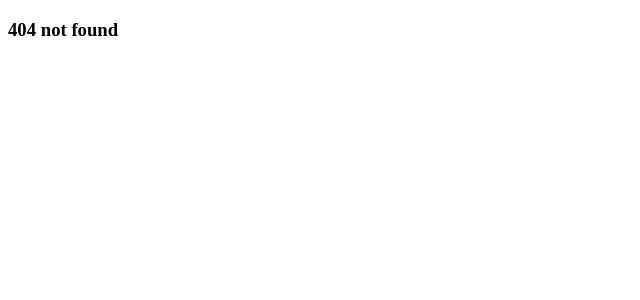
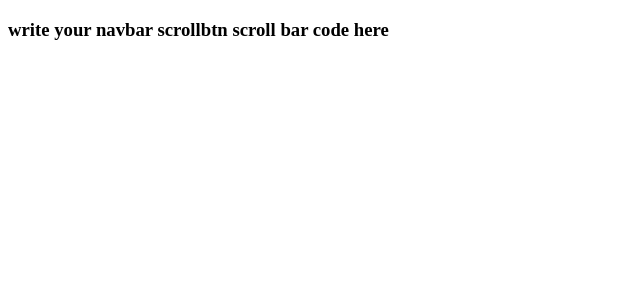
Before and after one commit to Unix2D0s/International-Space-Cafe, a React (Vite) app in the folder frontend/: page /playground in a window 1280 px wide. Before the commit this address had no page. Shown: the top 300 px of the page, without its empty margins (0-640 px from the left). Built offline with nearby package versions, Linux system fonts and the light colour scheme.

Commit message:
Create Playground

```diff
--- a/frontend/src/App.jsx
+++ b/frontend/src/App.jsx
@@ -4,6 +4,8 @@ import Home from './pages/Home'
 import About from './pages/About'
 import Contact from './pages/Contact'
 import NoPage from './pages/NoPage'
+import Playground from './pages/Playground'
+
 
 
 const App = () => {
@@ -15,6 +17,7 @@ const App = () => {
                     <Route path='/home' element={<Home />}></Route>
                     <Route path='/about' element={<About />}></Route>
                     <Route path='/contact' element={<Contact />}></Route>
+                    <Route path='/playground' element={<Playground />}></Route>
                     <Route path='*' element={<NoPage />}></Route>
                 </Routes>
             </Router>
--- /dev/null
+++ b/frontend/src/pages/Playground.jsx
@@ -0,0 +1,7 @@
+export default function Playground(){
+    return (
+        <div>
+            <h3>write your navbar scrollbtn scroll bar code here</h3>
+        </div>
+    )
+}
```
